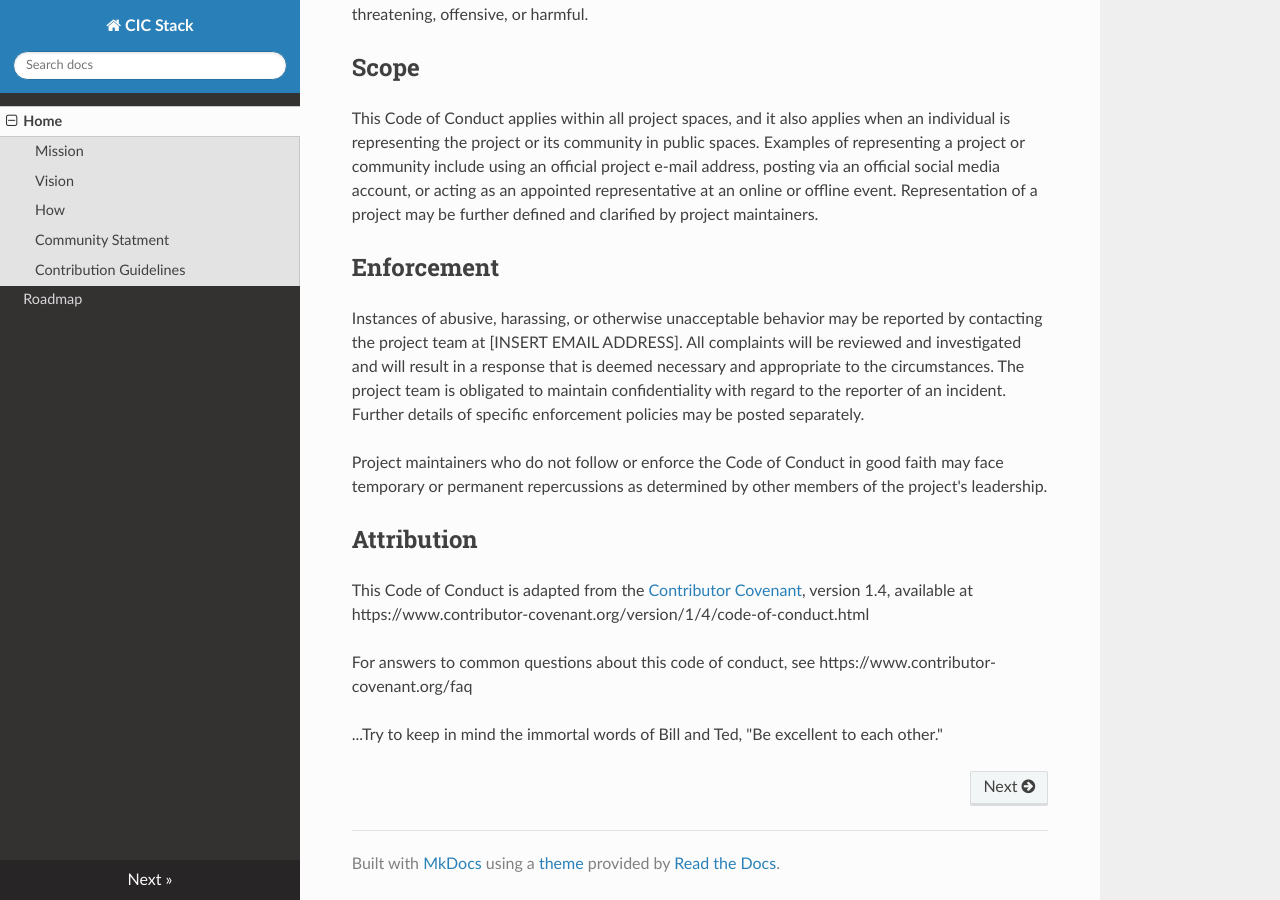
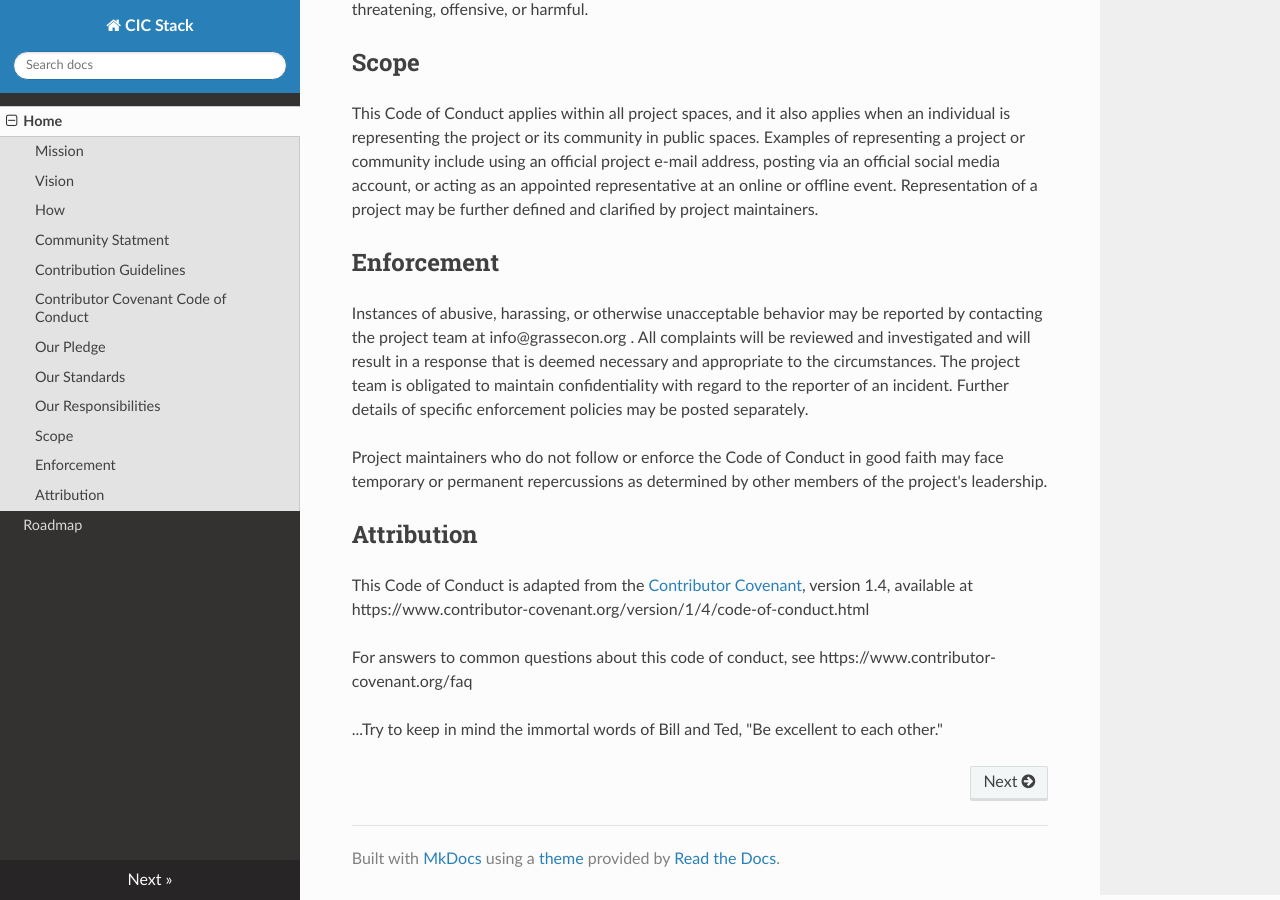
Before and after one commit to grassrootseconomics/docs.grassecon.org, an MkDocs documentation site: the page built from docs/index.md, in a window 1280 px wide and 900 px high, scrolled down 2730 px. Built offline with MkDocs 1.6.1, drawn with Linux system fonts in a browser that asks for light colours; nearby versions of some CDN libraries.

Commit message:
updated index2

```diff
--- a/docs/index.md
+++ b/docs/index.md
@@ -47,7 +47,7 @@
 [Matrix, IRC soon?]
 
 
-# Contributor Covenant Code of Conduct
+## Contributor Covenant Code of Conduct
 
 ## Our Pledge
 
@@ -104,7 +104,7 @@
 ## Enforcement
 
 Instances of abusive, harassing, or otherwise unacceptable behavior may be
-reported by contacting the project team at [INSERT EMAIL ADDRESS]. All
+reported by contacting the project team at info@grassecon.org . All
 complaints will be reviewed and investigated and will result in a response that
 is deemed necessary and appropriate to the circumstances. The project team is
 obligated to maintain confidentiality with regard to the reporter of an incident.
@@ -124,8 +124,5 @@
 For answers to common questions about this code of conduct, see
 https://www.contributor-covenant.org/faq
 
-
-
-
 ...Try to keep in mind the immortal
 words of Bill and Ted, "Be excellent to each other."
```
